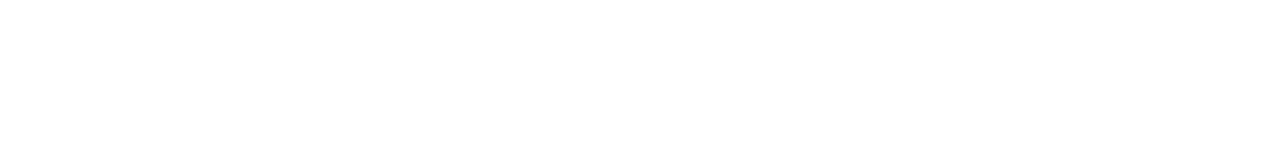
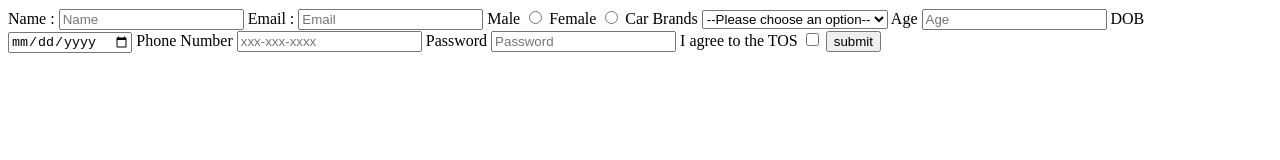
Before and after one commit to acciojob/signup-form-car-xylus11, a website: page main.html in a window 1280 px wide. Drawn offline with Linux system fonts and the light colour scheme.

Commit message:
created a submission

```diff
--- a/main.html
+++ b/main.html
@@ -7,6 +7,41 @@
 </head>
 
 <body>
+	<form method ="post">
+		<label for="Name">Name :</label>
+		<input type="text" id="name" placeholder="Name" required>
+		<label for="email">Email :</label>
+		<input type="email" id="email" placeholder="Email" required>
+		<label for="gender_m">Male</label>
+		<input type="radio" id="gender_m" required>
+		<label for="gender_f">Female</label>
+		<input type="radio" id="gender_f" required>
+		<label for="cars">Car Brands</label>
+		<select id="cars" >
+			<option value="">--Please choose an option--</option>
+			<option value="BMW">BMW</option>
+			<option value="SUZUKI">SUZUKI</option>
+			<option value="SUPRA">SUPRA</option>
+		</select>
+		<label for="age">Age</label>
+		<input type="number" id="age" placeholder="Age" required>
+		<label for="dob">DOB</label>
+		<input type="date" id="dob" required>
+		<label for="tel">Phone Number</label>
+		<input type="tel" id="tel" placeholder="xxx-xxx-xxxx">
+		<label for="password">Password</label>
+		<input type="password" id="password" placeholder="Password" required>
+		<label for="tos">I agree to the TOS</label>
+		<input type="checkbox" id="tos" required>
+		<button type="submit">submit</button>
+
+
+
+
+
+
+
+	</form>
 	<!-- the entire body must be written by student -->
     <script type="text/javascript" src="./script.js">
 </script>
```
